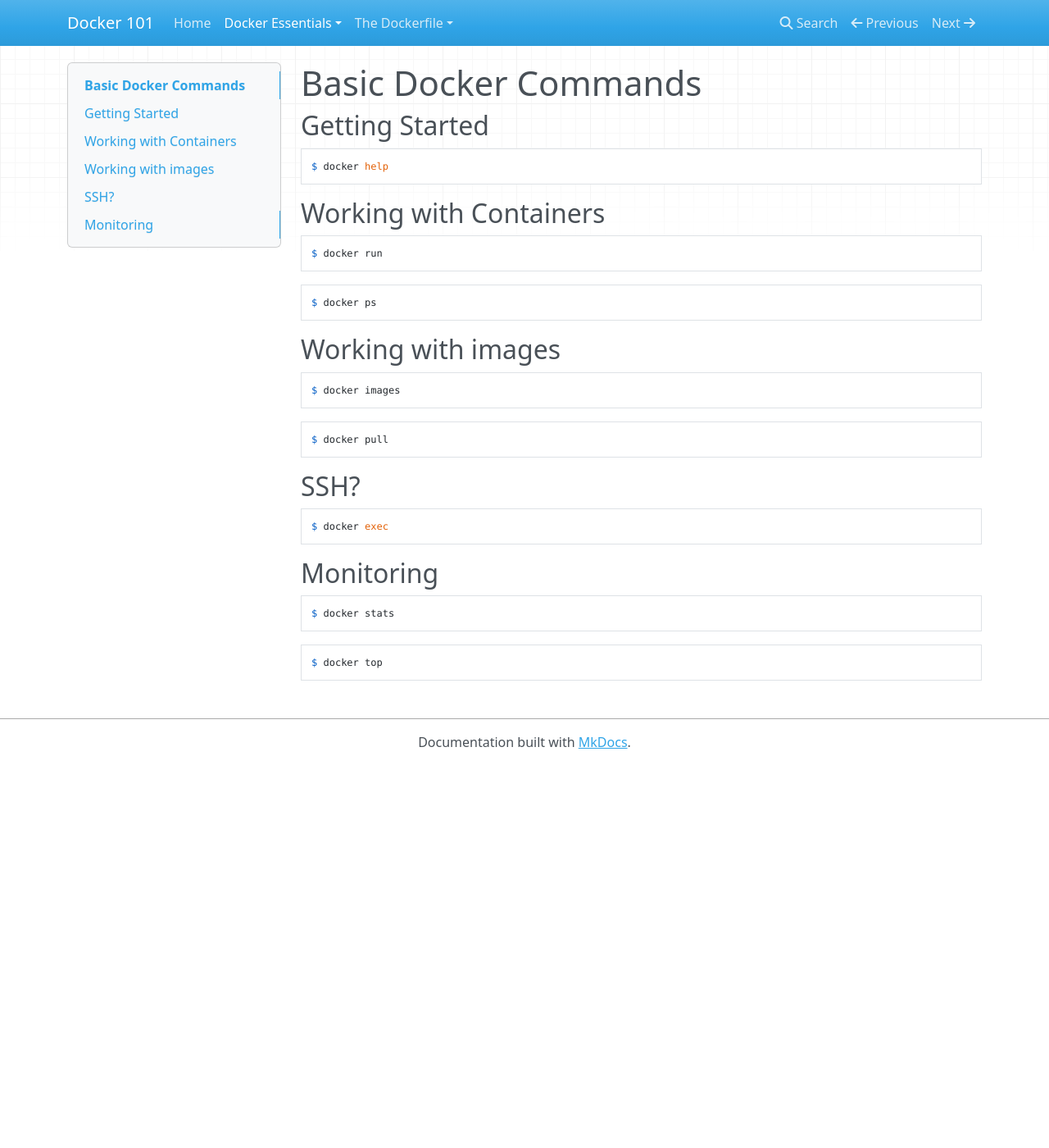
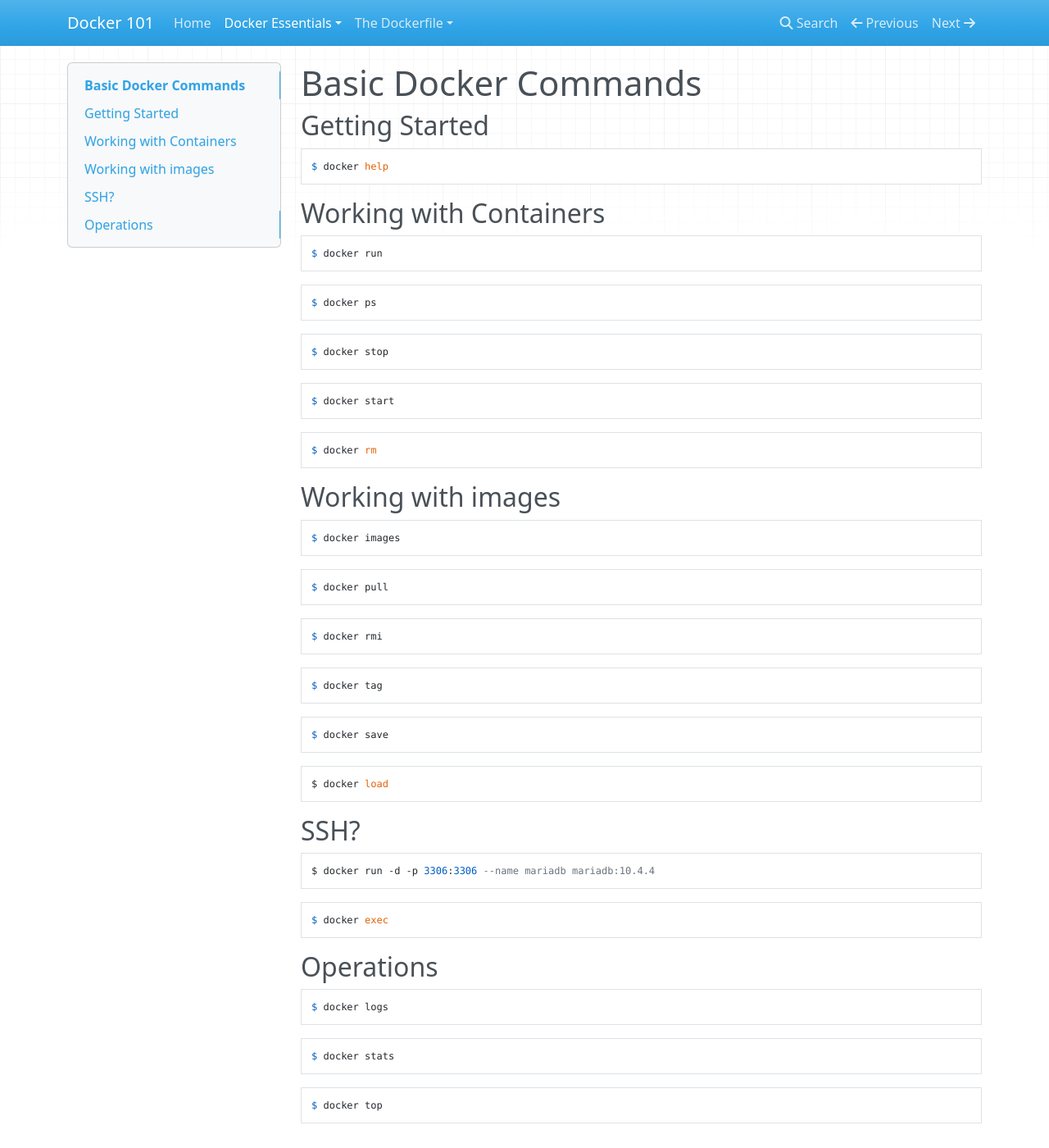
Before and after one commit to aisrael/docker-101, an MkDocs documentation site: the page built from docs/basics-commands.md, in a window 1280 px wide and 1400 px high. Shown: the whole window at 82% size. Built offline with MkDocs 1.6.1, drawn with Linux system fonts in a browser that asks for light colours; nearby versions of some CDN libraries.

Commit message:
Added exercises/node and more stuff

````diff
--- a/docs/basics-commands.md
+++ b/docs/basics-commands.md
@@ -16,6 +16,18 @@ $ docker run
 $ docker ps
 ```
 
+```
+$ docker stop
+```
+
+```
+$ docker start
+```
+
+```
+$ docker rm
+```
+
 ## Working with images
 
 ```
@@ -26,13 +38,37 @@ $ docker images
 $ docker pull
 ```
 
+```
+$ docker rmi
+```
+
+```
+$ docker tag
+```
+
+```
+$ docker save
+```
+
+```
+$ docker load
+```
+
 ## SSH?
+
+```
+$ docker run -d -p 3306:3306 --name mariadb mariadb:10.4.4
+```
 
 ```
 $ docker exec
 ```
 
-## Monitoring
+## Operations
+
+```
+$ docker logs
+```
 
 ```
 $ docker stats
````
Also changed, not shown: docs/basics-networking.md (added, +1 -0 lines), docs/index.md (+2 -1 lines), 4 other files.
